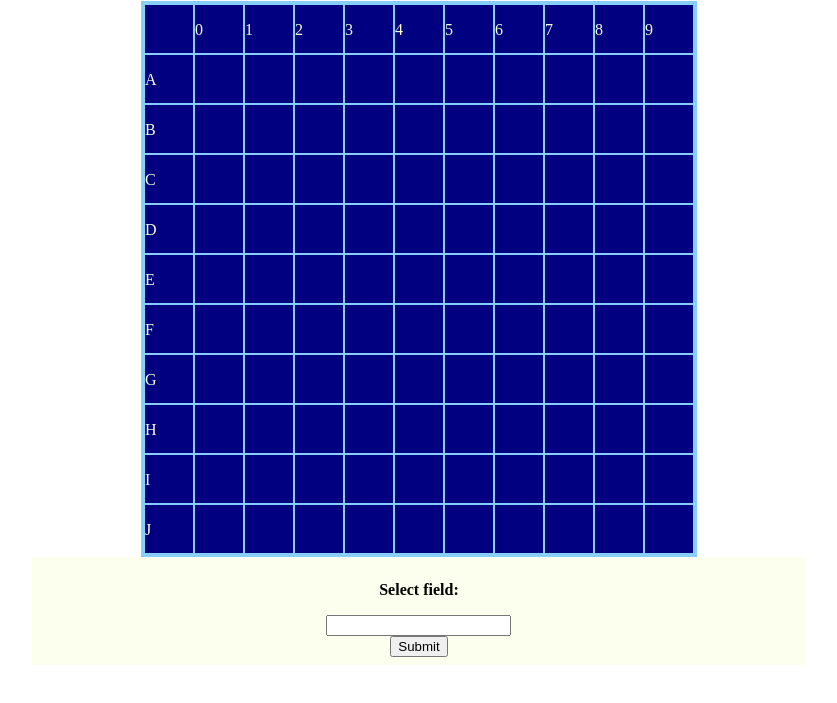
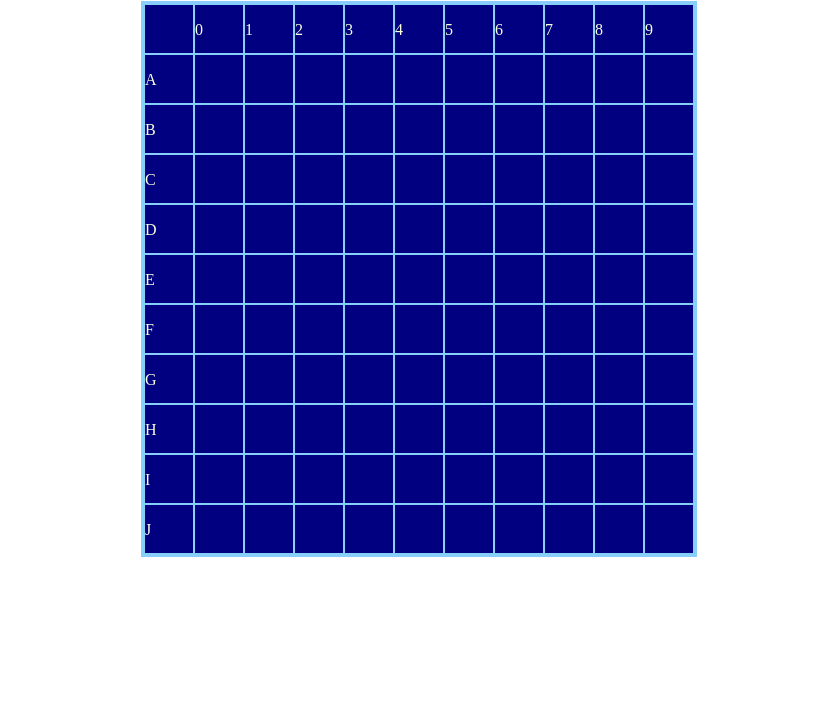
Before and after one commit to marek0209/ships, a plain HTML site: page statki.html in a window 1280 px wide. Shown: the part 79-782 px from the top of the page, without its empty margins (221-1058 px from the left). Drawn offline with nearby package versions, Linux system fonts and the light colour scheme.

Commit message:
Remove old input

```diff
--- a/statki.html
+++ b/statki.html
@@ -381,14 +381,6 @@
                     </div>
 
         </div>
-        <div id="input-move" class="form">
-            <label for="move"><p class="contact-p">Select field:</p></label>
-            <span class="error">repeated shot</span>
-            <input type="text" name="move" id="move">
-            <span class="error">enter valid coordinates</span>
-            <br>
-            <input type="submit" id="submit-button" value="Submit" class="navbar-button">
-        </div>
         <div id="win" class="win content">KONIEC GRY! WYGRAŁEŚ!</div>
     <script src="https://ajax.googleapis.com/ajax/libs/jquery/3.4.1/jquery.min.js"></script>
     <script src="shipsjs.js" type="text/javascript" ></script>
```
